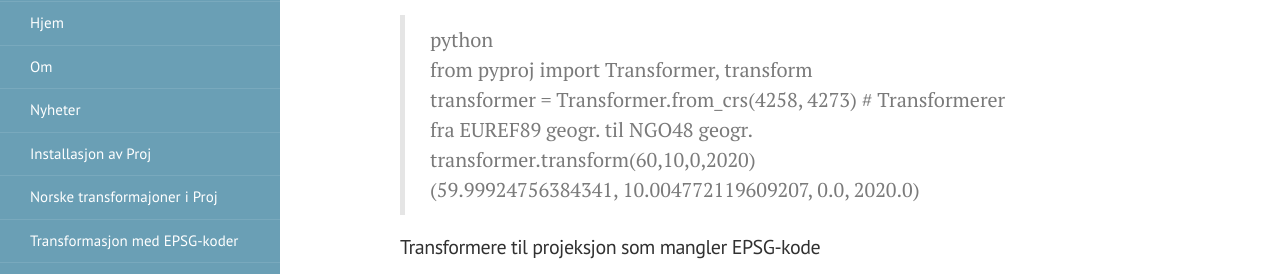
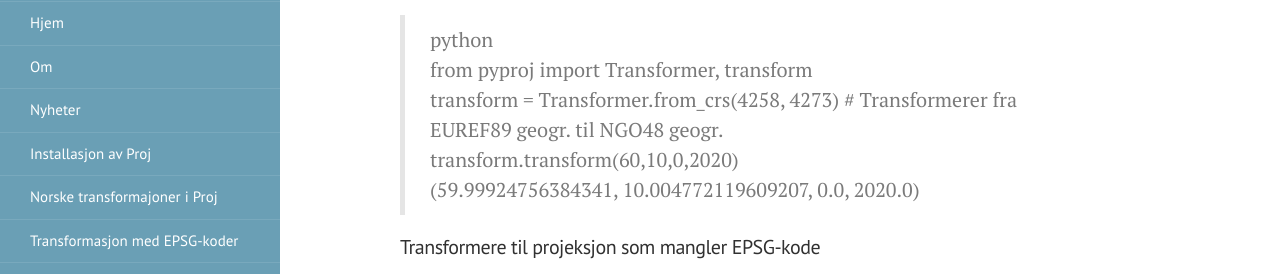
Before and after one commit to kartverket/transformasjoner, a Jekyll site: the page built from _pages/pyproj.md, in a window 1280 px wide and 900 px high, scrolled down 998 px. Shown: the part 174-448 px from the top of the window. Built offline with Jekyll 4.4.1, drawn with Linux system fonts in a browser that asks for light colours.

Commit message:
Update pyproj.md

```diff
--- a/_pages/pyproj.md
+++ b/_pages/pyproj.md
@@ -39,8 +39,8 @@ Ressursfilene vil plasseres i samme mappe som for standard Proj-installasjon.
 
 > python \
 > from pyproj import Transformer, transform \
-> transformer = Transformer.from_crs(4258, 4273) # Transformerer fra EUREF89 geogr. til NGO48 geogr. \
-> transformer.transform(60,10,0,2020) \
+> transform = Transformer.from_crs(4258, 4273) # Transformerer fra EUREF89 geogr. til NGO48 geogr. \
+> transform.transform(60,10,0,2020) \
 (59.99924756384341, 10.004772119609207, 0.0, 2020.0)
 
 #### Transformere til projeksjon som mangler EPSG-kode
```
